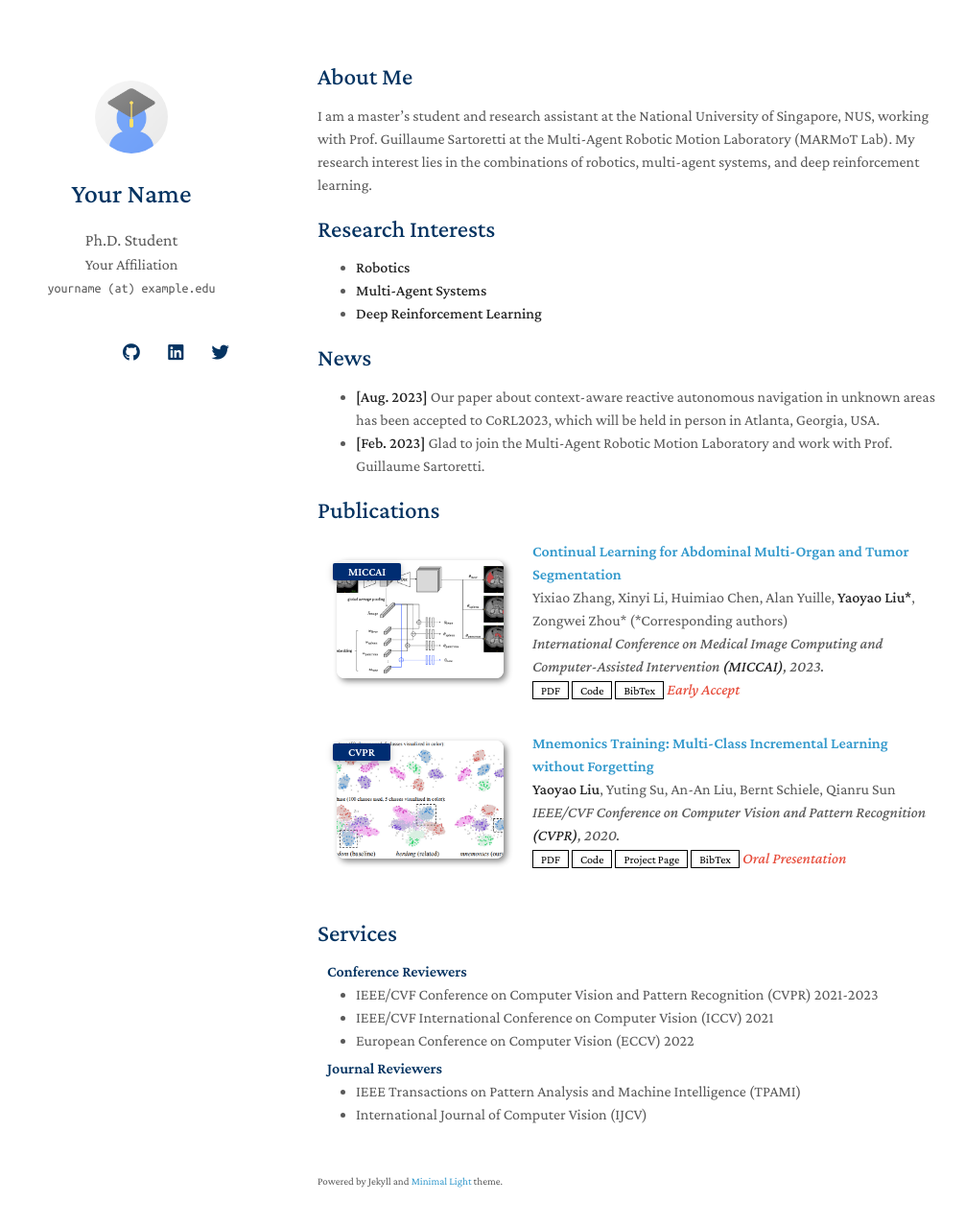
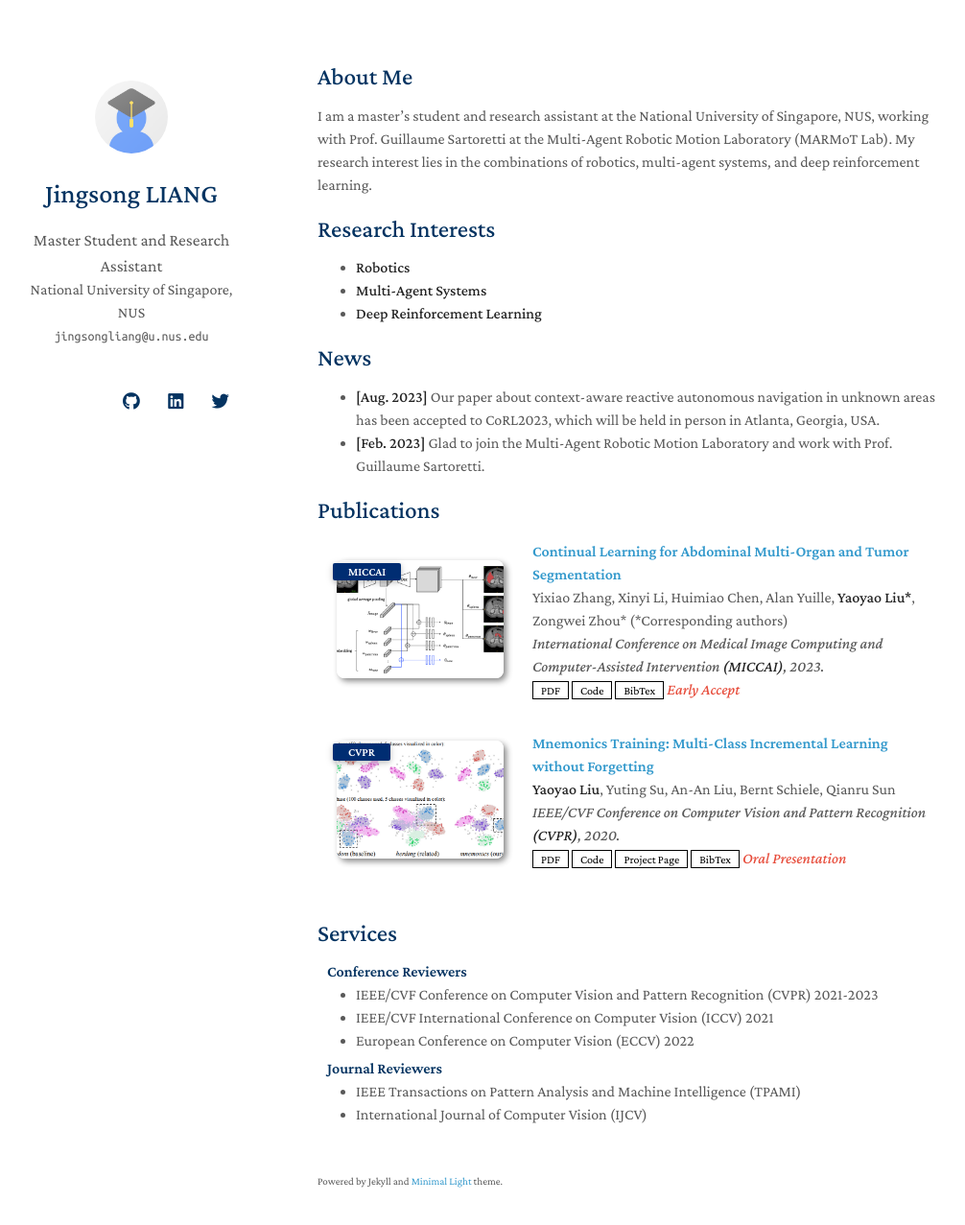
Before and after one commit to JingsongLiang/JingsongLiang.github.io, a Jekyll site: the page built from index.md, in a window 1280 px wide and 1312 px high. Shown: the top 1277 px of the window at 96% size, without its empty margins (139-1145 px from the left). Built offline with Jekyll 4.4.1, drawn with Linux system fonts in a browser that asks for light colours; nearby versions of some CDN libraries; a style sheet for code colours, icons or effects is not loaded; our own code applies the rules of GitHub Pages for plain Markdown files.

Commit message:
Update _config.yml

```diff
--- a/_config.yml
+++ b/_config.yml
@@ -1,8 +1,8 @@
 # Basic Information
-title: Your Name
-position: Ph.D. Student
-affiliation: Your Affiliation
-email: yourname (at) example.edu
+title: Jingsong LIANG
+position: Master Student and Research Assistant
+affiliation: National University of Singapore, NUS
+email: jingsongliang@u.nus.edu
 
 # Search Engine Optimization (SEO)
 # The following information is used to improve the website traffic from search engines, e.g., Google.
```
